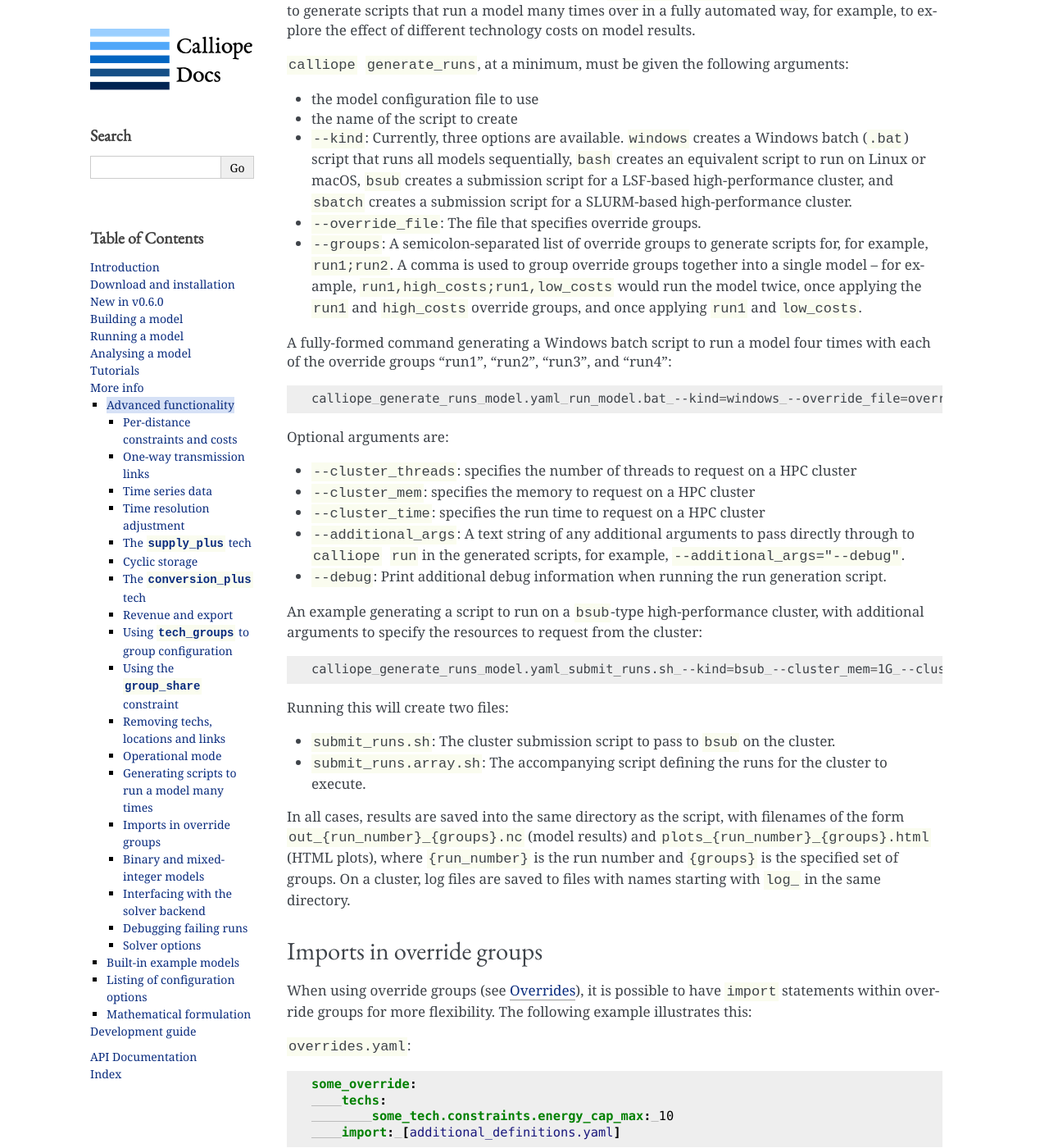
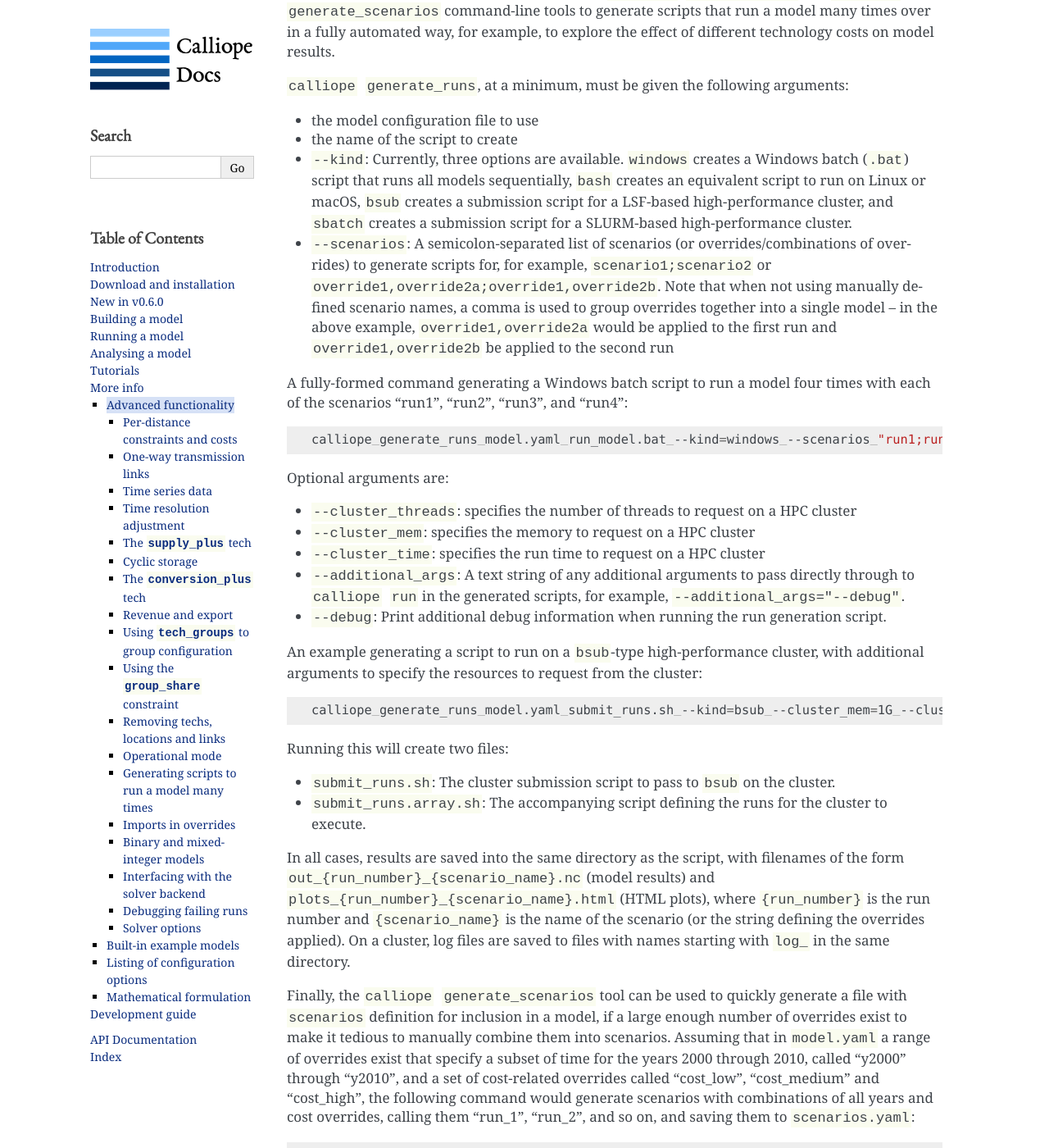
Before and after one commit to calliope-project/calliope, a Sphinx documentation site: the page built from doc/user/ref_advanced_func.rst, in a window 1280 px wide and 1400 px high, scrolled down 13200 px. Shown: the whole window at 82% size. Built offline with Sphinx 7.4.7, drawn with Linux system fonts in a browser that asks for light colours; pages that are not in the unit, such as notebooks, are missing from menus; a script that is not in the unit is left out; some of the changed text lies outside the part shown.

Commit message:
Documentation, more tests, improved functionality

```diff
--- a/changelog.rst
+++ b/changelog.rst
@@ -9,6 +9,12 @@ Release History
 |new| Addition of ``flows`` plotting function. This shows production and how much they exchange with other locations. It also provides a slider in order to see flows' evolution through time.
 
 |new| ``calliope generate_runs`` in the command line interface can now produce scripts for remote clusters which require SLURM-based submission (``sbatch...``).
+
+|new| Addition of ``scenarios``, which complement and expand the existing ``overrides`` functionality.  ``overrides`` becomes a top-level key in model configuration, instead of a separate file. The ``calliope run`` command has a new ``--scenario`` option which replaces --override_file, while ``calliope generate_runs`` has a new ``--scenarios`` option which replaces --override_file and takes a semicolon-separated list of scenario names or of group1,group2 combinations. To convert existing overrides to the new approach, simply group them under a top-level ``overrides`` key and import your existing overrides file from the main model configuration file with ``import: ['your_overrides_file.yaml']``.
+
+|new| Addition of ``calliope generate_scenarios`` command to allow building autmating the construction of scenarios which consist of many combinations of overrides.
+
+|new| Add ``--override_dict`` option to ``calliope run`` and ``calliope generate_runs`` commands
 
 |changed| Updated to xarray v0.10.8, including updates to timestep aggregation and NetCDF I/O to handle updated xarray functionality.
 
--- a/doc/helpers/generate_plots.py
+++ b/doc/helpers/generate_plots.py
@@ -48,10 +48,7 @@ def model_plots(
 
 
 def generate_all_plots():
-    override_path = os.path.join(os.path.dirname(calliope.__file__), 'example_models', 'urban_scale')
-    model_urban = calliope.examples.urban_scale(
-        override_file=os.path.join(override_path, 'overrides.yaml:mapbox_ready')
-    )
+    model_urban = calliope.examples.urban_scale(scenario='mapbox_ready')
     model_urban.run()
     model_plots(model_urban)
     model_plots(
--- a/doc/user/ref_advanced_func.rst
+++ b/doc/user/ref_advanced_func.rst
@@ -426,14 +426,14 @@ These can be implemented as, for example, to force at most 20% of ``energy_cap``
 
 .. Note:: The share given in the ``carrier_prod`` constraints refer to the use of generation from ``supply`` and ``supply_plus`` technologies only. The share given in the ``energy_cap`` constraints refers to the combined capacity from ``supply``, ``supply_plus``, ``conversion``, and ``conversion_plus`` technologies.
 
-.. seealso:: The above examples are supplied override groups in the :ref:`built-in national-scale example <examplemodels_nationalscale_settings>`'s ``overrides.yaml`` (``cold_fusion`` to define that tech, and ``group_share_cold_fusion_prod`` or ``group_share_cold_fusion_cap`` to apply the group share constraints).
+.. seealso:: The above examples are supplied as overrides in the :ref:`built-in national-scale example <examplemodels_nationalscale_settings>`'s ``scenarios.yaml`` (``cold_fusion`` to define that tech, and ``group_share_cold_fusion_prod`` or ``group_share_cold_fusion_cap`` to apply the group share constraints).
 
 .. _removing_techs_locations:
 
 Removing techs, locations and links
 -----------------------------------
 
-By specifying ``exists: false`` in the model configuration, which can be done through override groups, model components can be removed for debugging or scenario analysis.
+By specifying ``exists: false`` in the model configuration, which can be done for example through overrides, model components can be removed for debugging or scenario analysis.
 
 This works for:
 
@@ -468,23 +468,22 @@ Operational mode runs a model with a receding horizon control algorithm. This re
 Generating scripts to run a model many times
 --------------------------------------------
 
-:ref:`Override groups <building_overrides>` can be used to run a given model multiple times with slightly changed settings or constraints.
+:ref:`Scenarios and overrides <building_overrides>` can be used to run a given model multiple times with slightly changed settings or constraints.
 
-This functionality can be used together with the ``calliope generate_runs`` command-line tool to generate scripts that run a model many times over in a fully automated way, for example, to explore the effect of different technology costs on model results.
+This functionality can be used together with the ``calliope generate_runs`` and ``calliope generate_scenarios`` command-line tools to generate scripts that run a model many times over in a fully automated way, for example, to explore the effect of different technology costs on model results.
 
 ``calliope generate_runs``, at a minimum, must be given the following arguments:
 
 * the model configuration file to use
 * the name of the script to create
 * ``--kind``: Currently, three options are available. ``windows`` creates a Windows batch (``.bat``) script that runs all models sequentially, ``bash`` creates an equivalent script to run on Linux or macOS, ``bsub`` creates a submission script for a LSF-based high-performance cluster, and ``sbatch`` creates a submission script for a SLURM-based high-performance cluster.
-* ``--override_file``: The file that specifies override groups.
-* ``--groups``: A semicolon-separated list of override groups to generate scripts for, for example, ``run1;run2``. A comma is used to group override groups together into a single model -- for example, ``run1,high_costs;run1,low_costs`` would run the model twice, once applying the ``run1`` and ``high_costs`` override groups, and once applying ``run1`` and ``low_costs``.
+* ``--scenarios``: A semicolon-separated list of scenarios (or overrides/combinations of overrides) to generate scripts for, for example, ``scenario1;scenario2`` or ``override1,override2a;override1,override2b``. Note that when not using manually defined scenario names, a comma is used to group overrides together into a single model -- in the above example, ``override1,override2a`` would be applied to the first run and ``override1,override2b`` be applied to the second run
 
-A fully-formed command generating a Windows batch script to run a model four times with each of the override groups "run1", "run2", "run3", and "run4":
+A fully-formed command generating a Windows batch script to run a model four times with each of the scenarios "run1", "run2", "run3", and "run4":
 
 .. code-block:: shell
 
-    calliope generate_runs model.yaml run_model.bat --kind=windows --override_file=overrides.yaml --groups "run1;run2;run3;run4"
+    calliope generate_runs model.yaml run_model.bat --kind=windows --scenarios "run1;run2;run3;run4"
 
 Optional arguments are:
 
@@ -498,30 +497,36 @@ An example generating a script to run on a ``bsub``-type high-performance cluste
 
 .. code-block:: shell
 
-    calliope generate_runs model.yaml submit_runs.sh --kind=bsub --cluster_mem=1G --cluster_time=100 --cluster_threads=5 --override_file=overrides.yaml --groups "run1,run2,run3,run4"
+    calliope generate_runs model.yaml submit_runs.sh --kind=bsub --cluster_mem=1G --cluster_time=100 --cluster_threads=5  --scenarios "run1;run2;run3;run4"
 
 Running this will create two files:
 
 * ``submit_runs.sh``: The cluster submission script to pass to ``bsub`` on the cluster.
 * ``submit_runs.array.sh``: The accompanying script defining the runs for the cluster to execute.
 
-In all cases, results are saved into the same directory as the script, with filenames of the form ``out_{run_number}_{groups}.nc`` (model results) and ``plots_{run_number}_{groups}.html`` (HTML plots), where ``{run_number}`` is the run number and ``{groups}`` is the specified set of groups. On a cluster, log files are saved to files with names starting with ``log_`` in the same directory.
+In all cases, results are saved into the same directory as the script, with filenames of the form ``out_{run_number}_{scenario_name}.nc`` (model results) and ``plots_{run_number}_{scenario_name}.html`` (HTML plots), where ``{run_number}`` is the run number and ``{scenario_name}`` is the name of the scenario (or the string defining the overrides applied). On a cluster, log files are saved to files with names starting with ``log_`` in the same directory.
+
+Finally, the  ``calliope generate_scenarios`` tool can be used to quickly generate a file with ``scenarios`` definition for inclusion in a model, if a large enough number of overrides exist to make it tedious to manually combine them into scenarios. Assuming that in ``model.yaml`` a range of overrides exist that specify a subset of time for the years 2000 through 2010, called "y2000" through "y2010", and a set of cost-related overrides called "cost_low", "cost_medium" and "cost_high", the following command would generate scenarios with combinations of all years and cost overrides, calling them "run_1", "run_2", and so on, and saving them to ``scenarios.yaml``:
+
+.. code-block:: shell
+
+    calliope generate_scenarios model.yaml scenarios.yaml y2000;y2001;y2002;2003;y2004;y2005;y2006;2007;2008;y2009;2010 cost_low;cost_medium;cost_high --scenario_name_prefix="run_"
+
 
 .. _imports_in_override_groups:
 
-Imports in override groups
---------------------------
+Imports in overrides
+--------------------
 
-When using override groups (see :ref:`building_overrides`), it is possible to have ``import`` statements within override groups for more flexibility. The following example illustrates this:
-
-``overrides.yaml``:
+When using overrides (see :ref:`building_overrides`), it is possible to have ``import`` statements within overrides for more flexibility. The following example illustrates this:
 
 .. code-block:: yaml
 
-    some_override:
-        techs:
-            some_tech.constraints.energy_cap_max: 10
-        import: [additional_definitions.yaml]
+    overrides:
+        some_override:
+            techs:
+                some_tech.constraints.energy_cap_max: 10
+            import: [additional_definitions.yaml]
 
 ``additional_definitions.yaml``:
 
--- a/doc/user/whatsnew.rst
+++ b/doc/user/whatsnew.rst
@@ -112,7 +112,7 @@ To solve a model, point to the `model.yaml` file, e.g.: ``calliope run path/to/m
 Overrides
 =========
 
-Overrides are no longer applied within `run.yaml` (or even `model.yaml`). Instead, overrides are grouped and placed into a separate YAML file, called for example `overrides.yaml`.
+Overrides are no longer applied within `run.yaml` (or even `model.yaml`). Instead, overrides are grouped and placed into a separate YAML file, called for example `overrides.yaml` (as of version 0.6.3, they are in a top-level ``overrides`` key in the model configuration, so the informatiom below no longer applies to v0.6.3 and later).
 
 Each group defines any number of overrides to the technology, location, link, model, or run definitions. One or several such groups can then be applied when solving a model, e.g.:
 
```
Also changed, not shown: other parts of doc/user/ref_advanced_func.rst (+6 -7 lines), doc/user/building.rst (+27 -12 lines), doc/user/ref_example_models.rst (+5 -5 lines), doc/user/running.rst (+26 -15 lines), doc/user/tutorials_03_milp.rst (+3 -7 lines), 6 other files.
